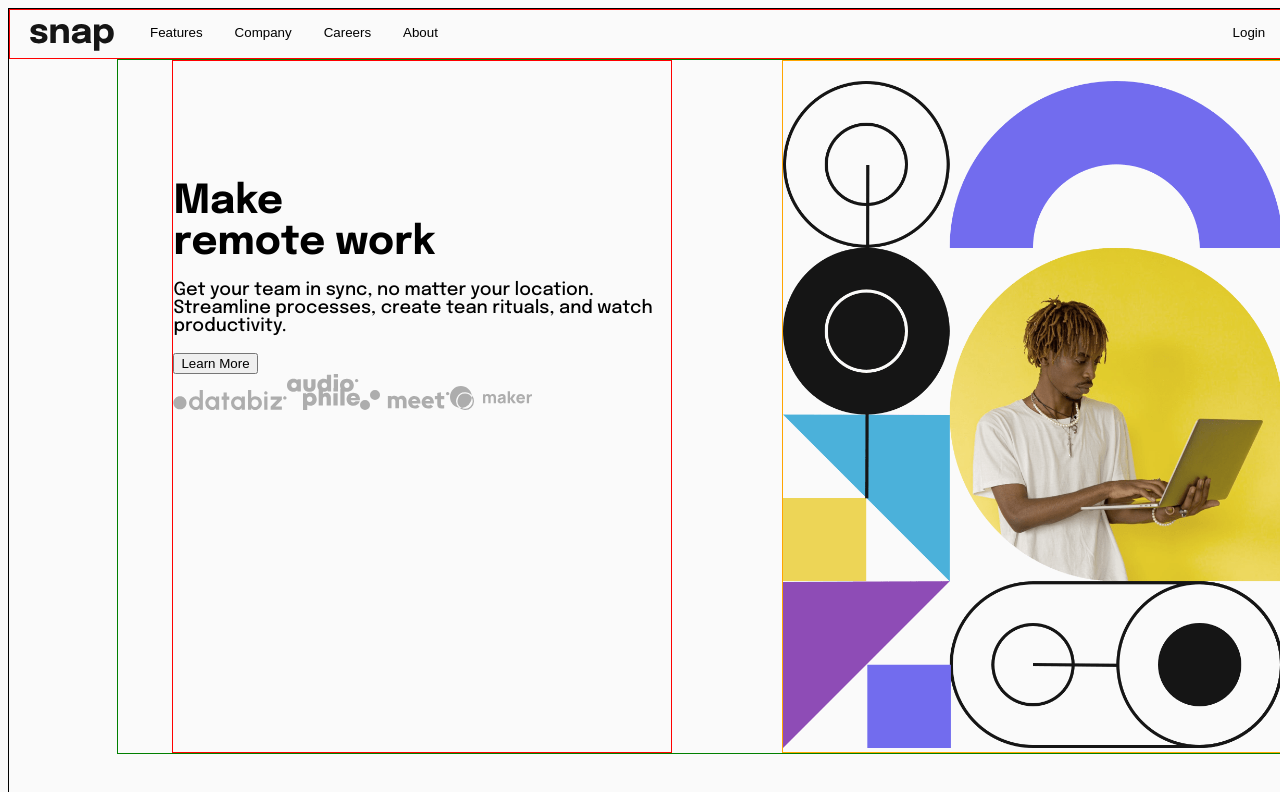
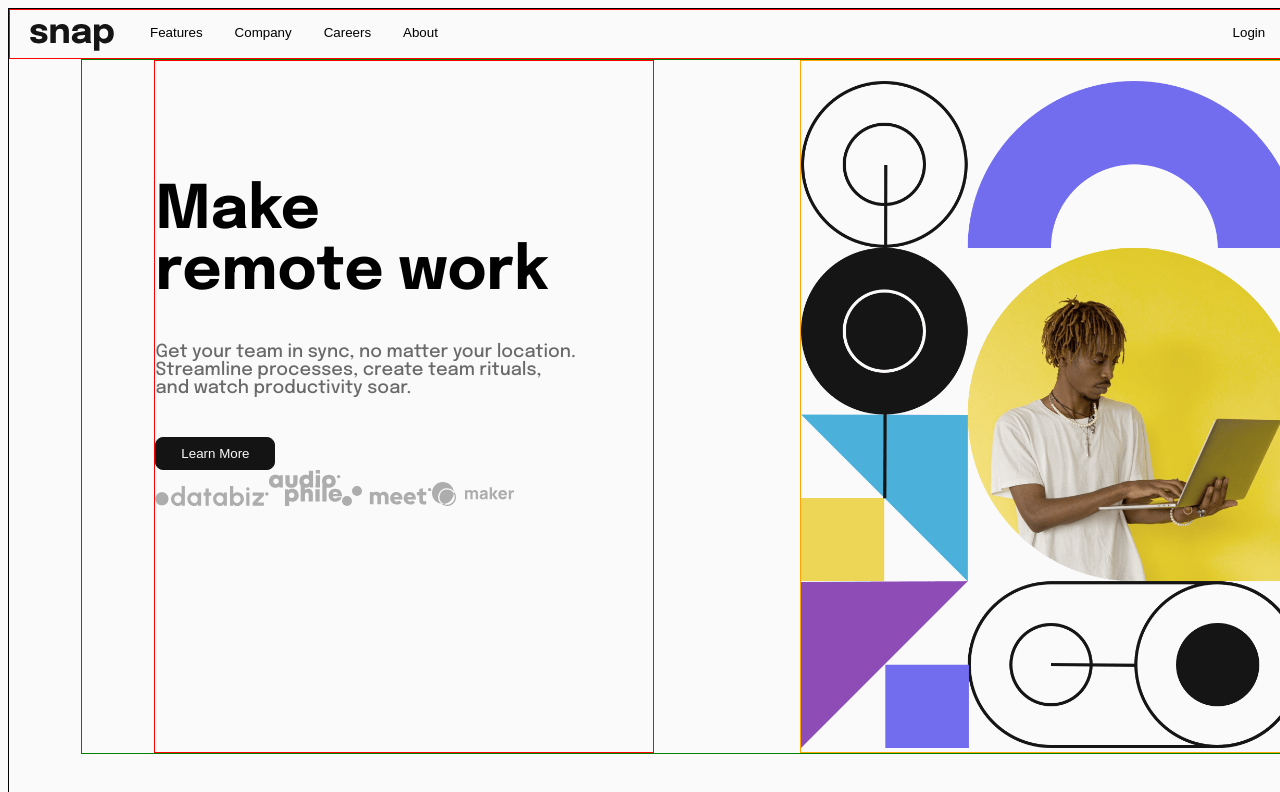
Before and after one commit to PieterJanDelbecke/intro-dropdown-react, a React (Create React App) app: page / in a window 1280 px wide. Shown: the top 792 px of the page. Built offline with nearby package versions, Linux system fonts and the light colour scheme.

Commit message:
styled button

```diff
--- a/src/pages/homePage.jsx
+++ b/src/pages/homePage.jsx
@@ -7,15 +7,18 @@ import audiophileImg from "../imagesSvg/client-audiophile.svg";
 import meetImg from "../imagesSvg/client-meet.svg";
 import makerImg from "../imagesSvg/client-maker.svg";
 
+const ALMOST_WHITE = "hsl(0, 0%, 98%)";
+const ALMOST_BLACK = "hsl(0, 0%, 8%)";
+
 const MainDiv = styled.div`
-margin: 0px auto;
+  margin: 0px auto;
   border: solid green 1px;
-  width: 85%;
+  width: 90%;
   display: flex;
   justify-content: space-around;
 `;
 const TextDiv = styled.div`
-width: 500px;
+  width: 500px;
   border: red 1px solid;
   display: block;
 `;
@@ -30,16 +33,37 @@ const Img = styled.img`
 `;
 
 const Button = styled.button`
-    display: block;
-`
+  display: block;
+  width: 120px;
+  background-color: ${ALMOST_BLACK};
+  color: ${ALMOST_WHITE};
+  border: ${ALMOST_BLACK} 1px solid;
+  border-radius: 8px;
+  padding: 8px 0px;
+  border: 1ps solid ${ALMOST_WHITE};
+  :hover {
+      color: ${ALMOST_BLACK};
+      background-color: ${ALMOST_WHITE};
+    }
+  }
+`;
+
+
 const TitleTop = styled.h1`
-    margin: 120px 0px 0px;
-    font-size: 40px;
-`
+  margin: 120px 0px 0px;
+  font-size: 60px;
+`;
 const TitleBottom = styled.h1`
-    font-size: 40px;
-    margin: 0px;
-`
+  font-size: 60px;
+  margin: 0px;
+`;
+
+const Text = styled.p`
+  margin: 40px 0px;
+  width: 85%;
+  color: hsl(0, 0%, 41%);
+`;
+
 const HomePage = () => {
   return (
     <>
@@ -48,10 +72,10 @@ const HomePage = () => {
         <TextDiv>
           <TitleTop>Make</TitleTop>
           <TitleBottom>remote work</TitleBottom>
-          <p>
+          <Text>
             Get your team in sync, no matter your location. Streamline
-            processes, create tean rituals, and watch productivity.
-          </p>
+            processes, create team rituals, and watch productivity soar.
+          </Text>
           <Button>Learn More</Button>
           <img src={databizImg} alt="databix" />
           <img src={audiophileImg} alt="audiophile" />
```
